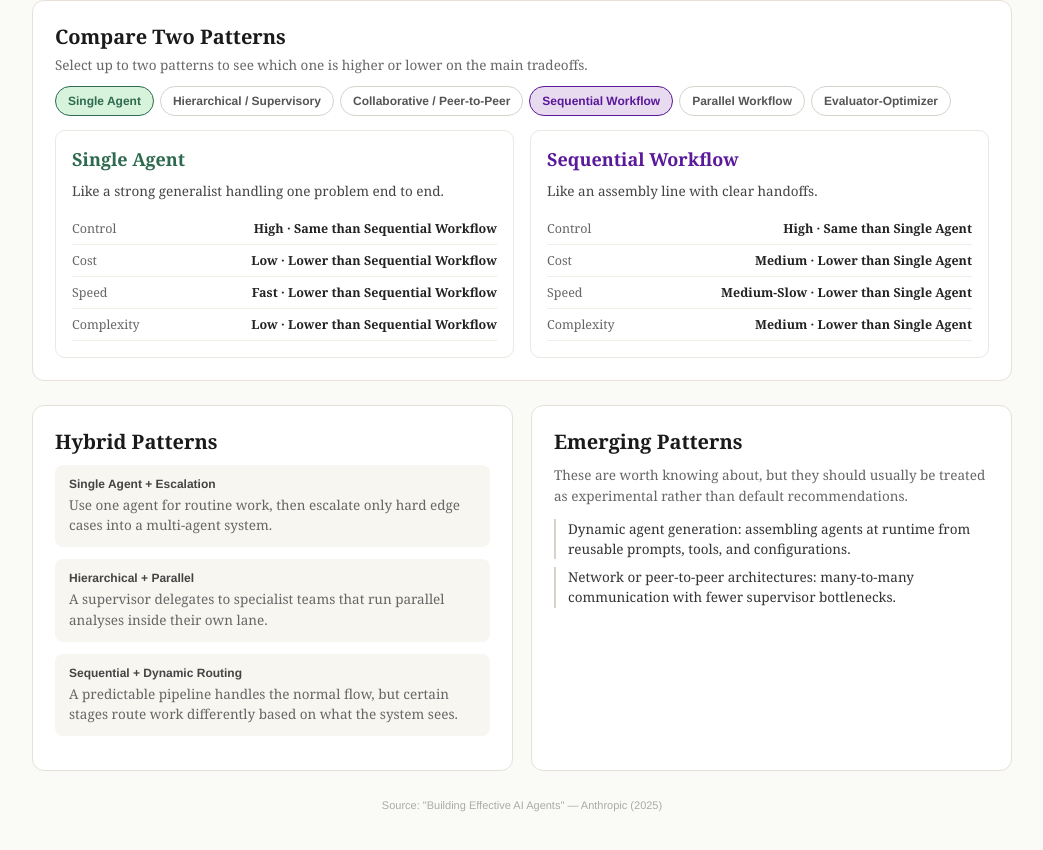
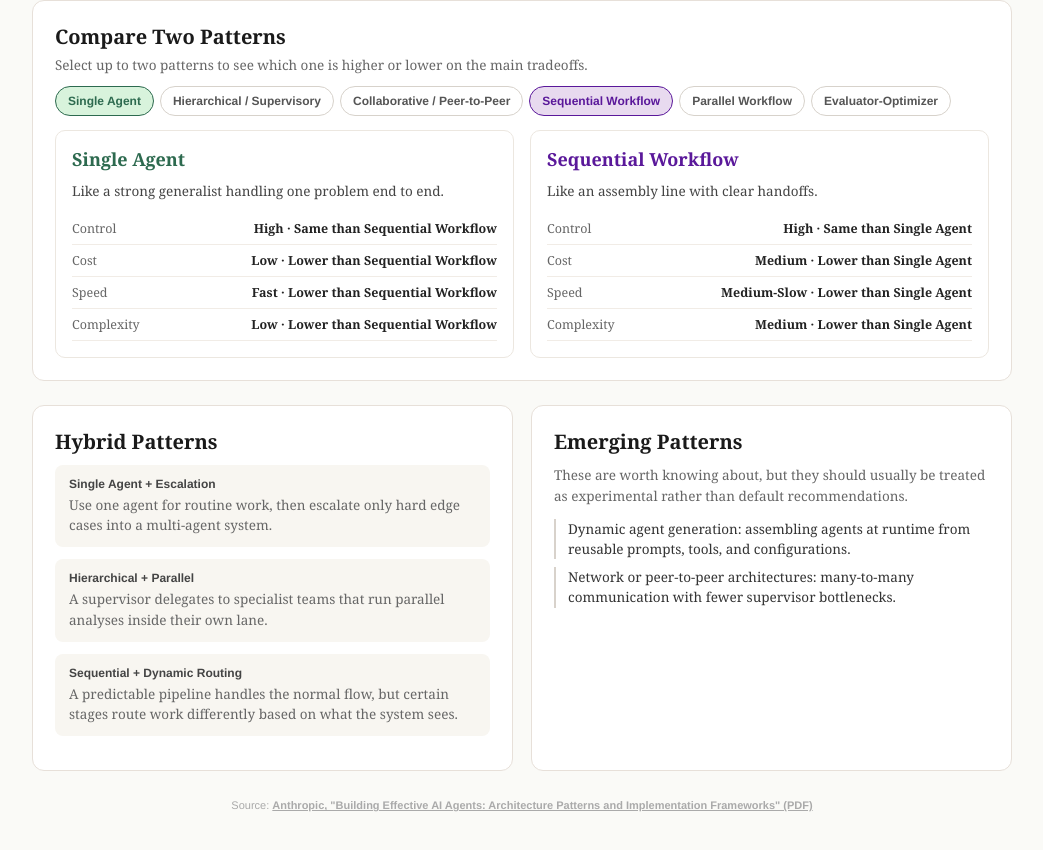
Before and after one commit to Better-Software-Foundation/building-effective-ai-agents, a React (Vite) app: page /patterns in a window 1280 px wide. Shown: the part 1136-1986 px from the top of the page, without its empty margins (118-1161 px from the left). Built offline with nearby package versions, Linux system fonts and the light colour scheme.

Commit message:
Point footer citations to source PDF

```diff
--- a/ai-agent-architecture-patterns.jsx
+++ b/ai-agent-architecture-patterns.jsx
@@ -1,4 +1,7 @@
 import { useState } from "react";
+
+const sourceUrl =
+  "https://resources.anthropic.com/hubfs/Building%20Effective%20AI%20Agents-%20Architecture%20Patterns%20and%20Implementation%20Frameworks.pdf";
 
 const patterns = [
   {
@@ -410,7 +413,10 @@ export default function ArchitecturePatterns() {
         </div>
 
         <p style={{ textAlign: "center", fontSize: 11, color: "#aaa", marginTop: 28, fontFamily: "'Helvetica Neue', sans-serif" }}>
-          Source: "Building Effective AI Agents" — Anthropic (2025)
+          Source:{" "}
+          <a href={sourceUrl} target="_blank" rel="noreferrer" style={{ color: "inherit", fontWeight: 700 }}>
+            Anthropic, "Building Effective AI Agents: Architecture Patterns and Implementation Frameworks" (PDF)
+          </a>
         </p>
       </div>
     </div>
--- a/ai-agent-decision-framework.jsx
+++ b/ai-agent-decision-framework.jsx
@@ -1,4 +1,7 @@
 import { useState } from "react";
+
+const sourceUrl =
+  "https://resources.anthropic.com/hubfs/Building%20Effective%20AI%20Agents-%20Architecture%20Patterns%20and%20Implementation%20Frameworks.pdf";
 
 const questions = [
   {
@@ -438,7 +441,10 @@ export default function DecisionFramework() {
         </div>
 
         <p style={{ textAlign: "center", fontSize: 11, color: "#aaa", marginTop: 24, fontFamily: "'Helvetica Neue', sans-serif" }}>
-          Source: "Building Effective AI Agents" — Anthropic (2025)
+          Source:{" "}
+          <a href={sourceUrl} target="_blank" rel="noreferrer" style={{ color: "inherit", fontWeight: 700 }}>
+            Anthropic, "Building Effective AI Agents: Architecture Patterns and Implementation Frameworks" (PDF)
+          </a>
         </p>
       </div>
     </div>
--- a/ai-agent-executive-summary.jsx
+++ b/ai-agent-executive-summary.jsx
@@ -1,4 +1,7 @@
 import { useState } from "react";
+
+const sourceUrl =
+  "https://resources.anthropic.com/hubfs/Building%20Effective%20AI%20Agents-%20Architecture%20Patterns%20and%20Implementation%20Frameworks.pdf";
 
 const quickTakeaways = [
   "Start with the simplest agent that can prove value.",
@@ -243,7 +246,10 @@ export default function ExecutiveSummary() {
         </div>
 
         <p style={{ textAlign: "center", fontSize: 11, color: "#555", marginTop: 28, fontFamily: "'Helvetica Neue', sans-serif" }}>
-          Source: "Building Effective AI Agents" — Anthropic (2025)
+          Source:{" "}
+          <a href={sourceUrl} target="_blank" rel="noreferrer" style={{ color: "inherit", fontWeight: 700 }}>
+            Anthropic, "Building Effective AI Agents: Architecture Patterns and Implementation Frameworks" (PDF)
+          </a>
         </p>
       </div>
     </div>
--- a/src/App.jsx
+++ b/src/App.jsx
@@ -23,6 +23,9 @@ const experiences = [
       "Answer four questions to get a practical recommendation, a fallback option, and a likely evolution path.",
   },
 ];
+
+const sourceUrl =
+  "https://resources.anthropic.com/hubfs/Building%20Effective%20AI%20Agents-%20Architecture%20Patterns%20and%20Implementation%20Frameworks.pdf";
 
 const quickPoints = [
   "Built for people who need the big ideas fast",
@@ -102,6 +105,15 @@ function HomePage() {
           interactive, and time-efficient format for public learning.
         </p>
       </section>
+
+      <footer className="site-footer">
+        <p className="footer-text">
+          Source:{" "}
+          <a href={sourceUrl} target="_blank" rel="noreferrer">
+            Anthropic, &quot;Building Effective AI Agents: Architecture Patterns and Implementation Frameworks&quot; (PDF)
+          </a>
+        </p>
+      </footer>
     </main>
   );
 }
```
